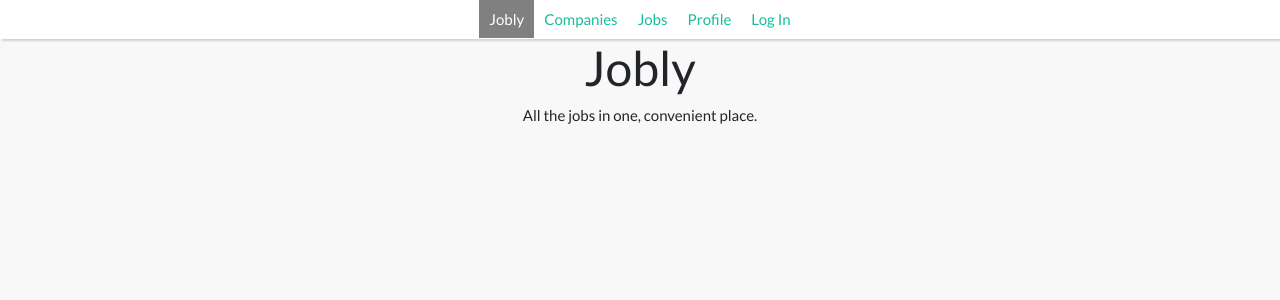
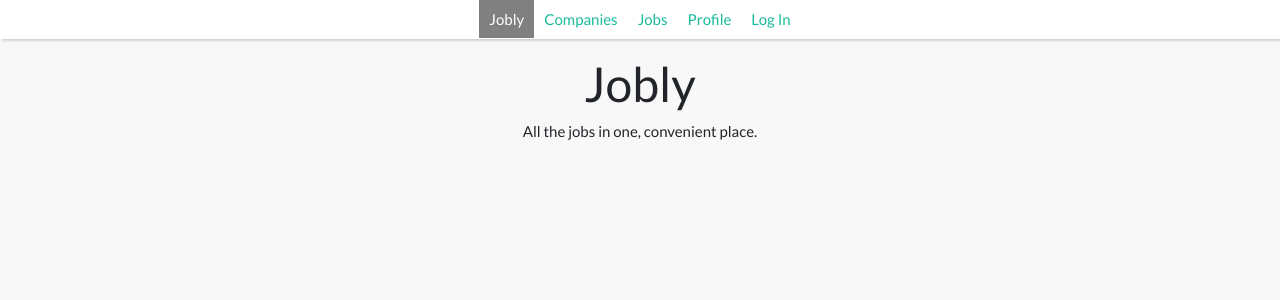
Before and after one commit to PrismaPhonic/jobly-fullstack, a React (Create React App) app in the folder frontend/: page / in a window 1280 px wide. Shown: the top 300 px of the page. Built offline with nearby package versions, Linux system fonts and the light colour scheme.

Commit message:
Added top margin to Container component

```diff
--- a/frontend/src/Routes.js
+++ b/frontend/src/Routes.js
@@ -11,7 +11,7 @@ import { Container } from 'reactstrap';
 class Routes extends Component {
   render() {
     return (
-      <Container className="Routes justify-content-center">
+      <Container className="Routes justify-content-center pt-3">
         <Switch>
           <Route exact path="/"
             render={() => <Home />} />
```
